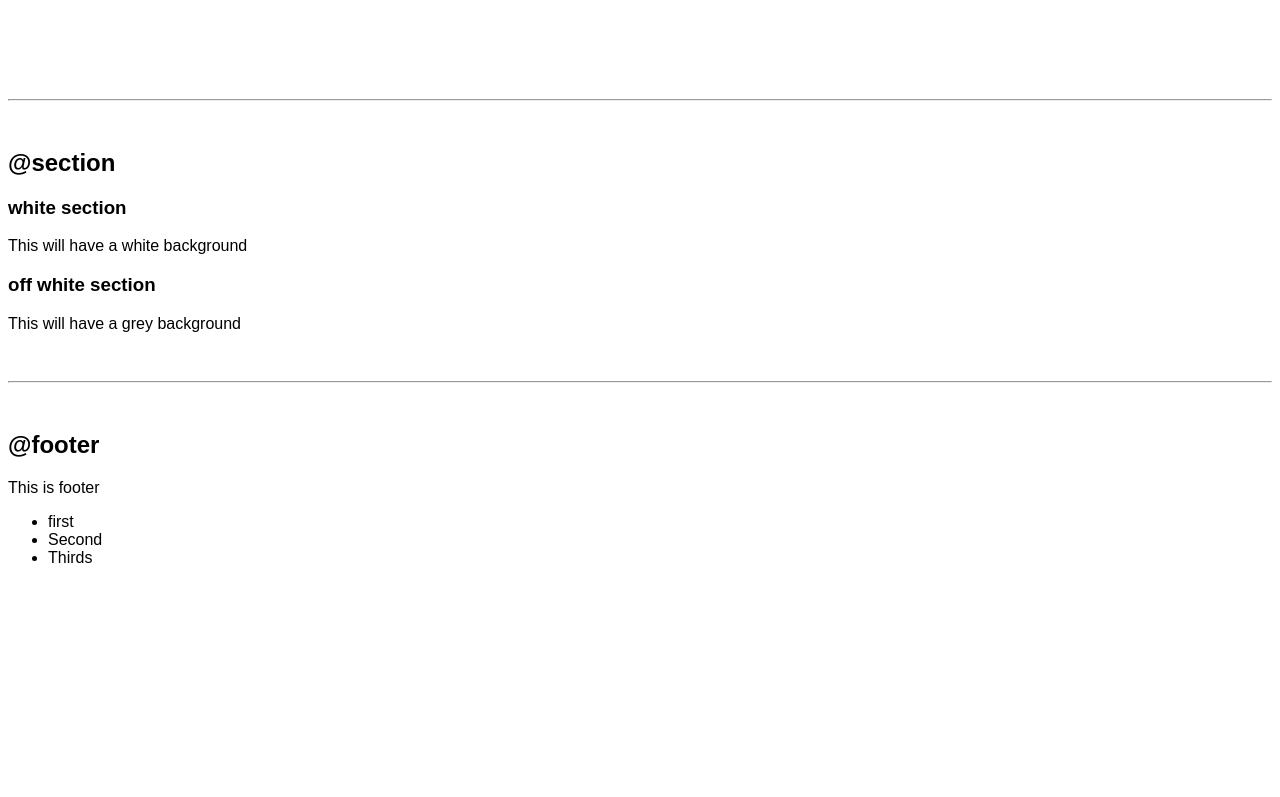
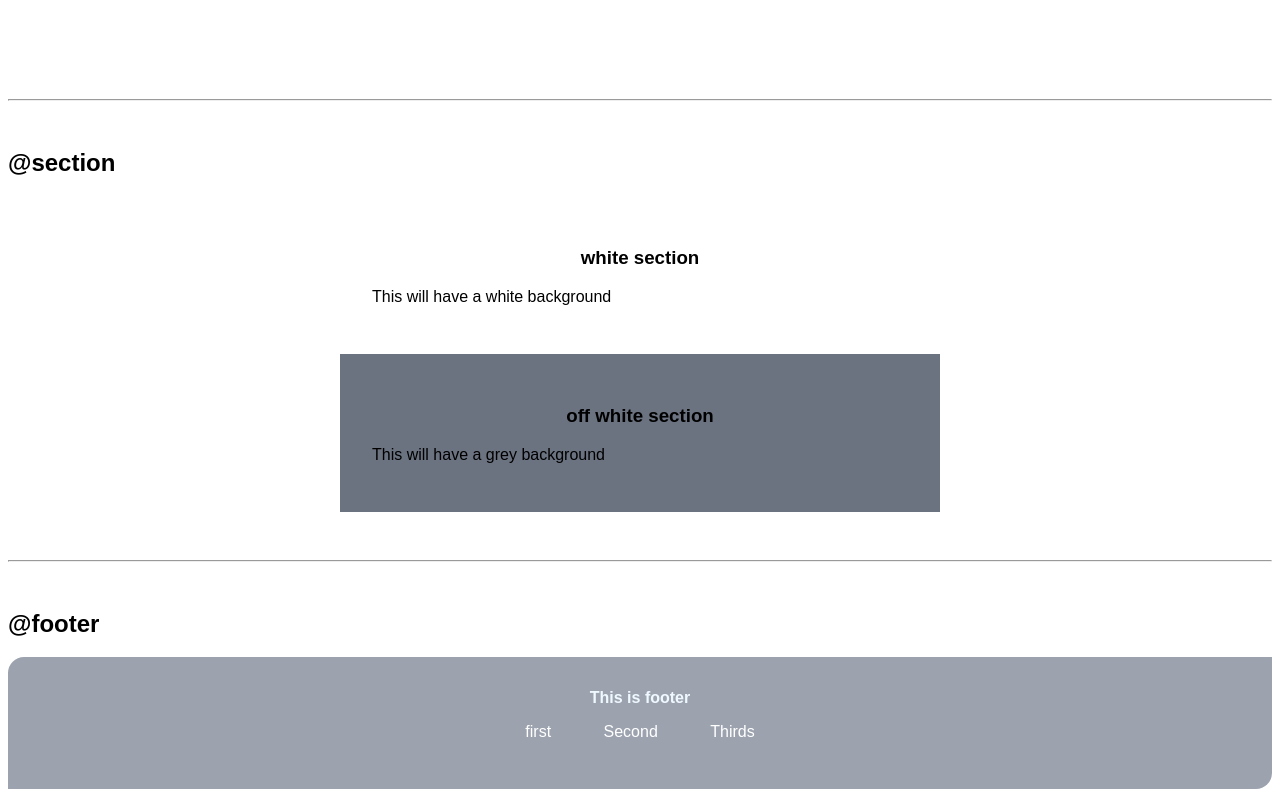
Before and after one commit to shirshakmaurya/lesson3_web, a plain HTML site: page index.html in a window 1280 px wide. Shown: the part 1813-2610 px from the top of the page. Before the commit the page ends 2396 px from the top, so only its background shows below. Drawn offline with Linux system fonts and the light colour scheme; a web font is replaced by a local one.

Commit message:
component library

```diff
--- a/index.html
+++ b/index.html
@@ -1,12 +1,14 @@
 <!DOCTYPE html>
 <html lang="en">
+
 <head>
     <meta charset="UTF-8">
     <meta http-equiv="X-UA-Compatible" content="IE=edge">
     <meta name="viewport" content="width=device-width, initial-scale=1.0">
     <title>My component library</title>
-    <link href="styles.css" rel="stylesheet"/>
+    <link href="styles.css" rel="stylesheet" />
 </head>
+
 <body>
     <h1>Hi this is shirshak.<br> Welcome to my component library. </h1>
     <p>Hey there i am watching the lesson 3 of level 0. </p>
@@ -14,7 +16,8 @@
 
     <hr>
 
-    <h1>@containers</h1> <h1>this is h3 a block element</h1>
+    <h1>@containers</h1>
+    <h1>this is h3 a block element</h1>
     <h2>fluid container</h2>
     <div class="container-fluid">This makes the text go till the end of the page</div>
 
@@ -25,7 +28,7 @@
     <h2>@links</h2>
     <!-- <a href="https://www.google.com">google</a> -->
     <a class="links primary-link" href=""> primary links</a>
-    <a class="links secondary-link"href=""> secondary links</a>
+    <a class="links secondary-link" href=""> secondary links</a>
 
     <hr>
 
@@ -56,8 +59,8 @@
     <h2>@nav</h2>
     <nav class="navigation container">
         <div class="nav-brand">Brand name</div>
-    <ul class="list-non-bullet nav-pills" >
-        <li class="list-item-inline"><a class="link"  href="">Home</a></li>
+        <ul class="list-non-bullet nav-pills">
+            <li class="list-item-inline"><a class="link" href="">Home</a></li>
             <li class="list-item-inline"><a class="link" href="">Projects</a></li>
             <li class="list-item-inline"><a class="link" href="">About</a></li>
         </ul>
@@ -66,31 +69,37 @@
     <hr>
     <h2>@header</h2>
     <header class="hero">
-        <img class="hero-img" src="images/hero.svg"/>
+        <img class="hero-img" src="images/hero.svg" />
         <h1 class="hero-header">i am a <span class="heading">web developer</span></h1>
     </header>
 
     <hr>
     <h2>@section</h2>
+    <div class="container-center">
         <section>
             <h3>white section</h3>
             <p>This will have a white background</p>
         </section>
+    </div>
 
-    <section>
+    <div class="container-center">
+        <section class="ow">
             <h3>off white section</h3>
             <p>This will have a grey background</p>
         </section>
 
+    </div>
+
     <hr>
     <h2>@footer</h2>
     <footer>
-    <div>This is footer</div>
-    <ul>
-        <li>first</li>
-        <li>Second</li>
-        <li>Thirds</li>
+        <div class="footer-head">This is footer</div>
+        <ul class="socail-links list-non-bullet">
+            <li class="list-item-inline"><a class="links"    href="/">first </a></li>
+            <li class="list-item-inline"><a class="links"    href="/">Second</a></li>
+            <li class="list-item-inline"><a class="links"    href="/">Thirds</a></li>
         </ul>
     </footer>
 </body>
+
 </html>
--- a/styles.css
+++ b/styles.css
@@ -1,89 +1,129 @@
 @import url('https://fonts.googleapis.com/css2?family=M+PLUS+1+Code&display=swap');
-:root{
-    --primary-color:#9CA3AF;
+
+:root {
+    --primary-color: #9CA3AF;
+    --dark-grey:#6B7280;
 
 }
 
-body{
+body {
     font-family: 'M PLUS 1 Code', sans-serif;
 }
 
-h1{
-   color:red;
+h1 {
+    color: red;
 }
 
-.container-fluid{
+.container-fluid {
     padding-left: 1rem;
-    padding-right:1rem;
+    padding-right: 1rem;
 }
 
-.container-center{
+.container-center {
     max-width: 600px;
     margin: auto;
 }
 
-.links{
+.links {
     text-decoration: none;
-    padding:0.5rem 1rem;
-
-}
-.primary-link{
-    background-color: var(--primary-color);
-    border-radius: 0.5rem;
-    color:whitesmoke;
+    padding: 0.5rem 1rem;
 
 }
 
-.secondary-link{
-   color: var(--primary-color);
+.primary-link {
+    background-color: var(--primary-color);
+    border-radius: 0.5rem;
+    color: whitesmoke;
+
+}
+
+.secondary-link {
+    color: var(--primary-color);
     border-radius: 0.5rem;
     border: 1px solid var(--primary-color);
 }
-hr{
+
+hr {
     margin: 3rem 0rem;
 }
 
-ul{
+ul {}
 
+.list-non-bullet {
+    list-style: none;
 }
-.list-non-bullet{
-    list-style:none;
-}
-.list-item-inline
-{display:inline;
+
+.list-item-inline {
+    display: inline;
     padding: 0rem 0.5rem
 }
 
-.navigation{
+.navigation {
     background-color: var(--primary-color);
     color: black;
     border-bottom-left-radius: 1rem;
-    border-top-right-radius: 1rem ;
+    border-top-right-radius: 1rem;
 }
-.navigation .nav-brand{
+
+.navigation .nav-brand {
     font-weight: bold;
 }
-.navigation .link
-{
-    color:black;
+
+.navigation .link {
+    color: black;
 
 }
-.navigation .nav-pills{
+
+.navigation .nav-pills {
     text-align: right;
 }
-.hero{
+
+.hero {
     padding: 2rem;
 }
-.hero .hero-img{
+
+.hero .hero-img {
     max-width: 350px;
     display: block;
     margin: auto;
 
 }
-.hero-header{
+
+.hero-header {
     padding-top: 1rem;
     color: blueviolet;
+    text-align: center;
 }
-.hero .hero-header .heading{
+
+.hero .hero-header .heading {
     color: var(--primary-color);
 }
+section{
+    padding: 2rem;
+}
+section h3 {
+    text-align: center;
+
+}
+.ow{
+    background-color:var(--dark-grey);
+
+}
+footer{
+    border-top-left-radius: 1rem;
+    border-bottom-right-radius:1rem;
+    background-color:var(--primary-color);
+    padding:2rem 1rem;
+    text-align: center;
+    color: aliceblue;
+
+}
+.footer-head{
+    font-weight: bold;
+}
+footer .links{color: white;
+
+}
+footer ul{
+    padding-inline-start:0px;
+}
```
Lines whose indentation alone changed are shown as unchanged.
